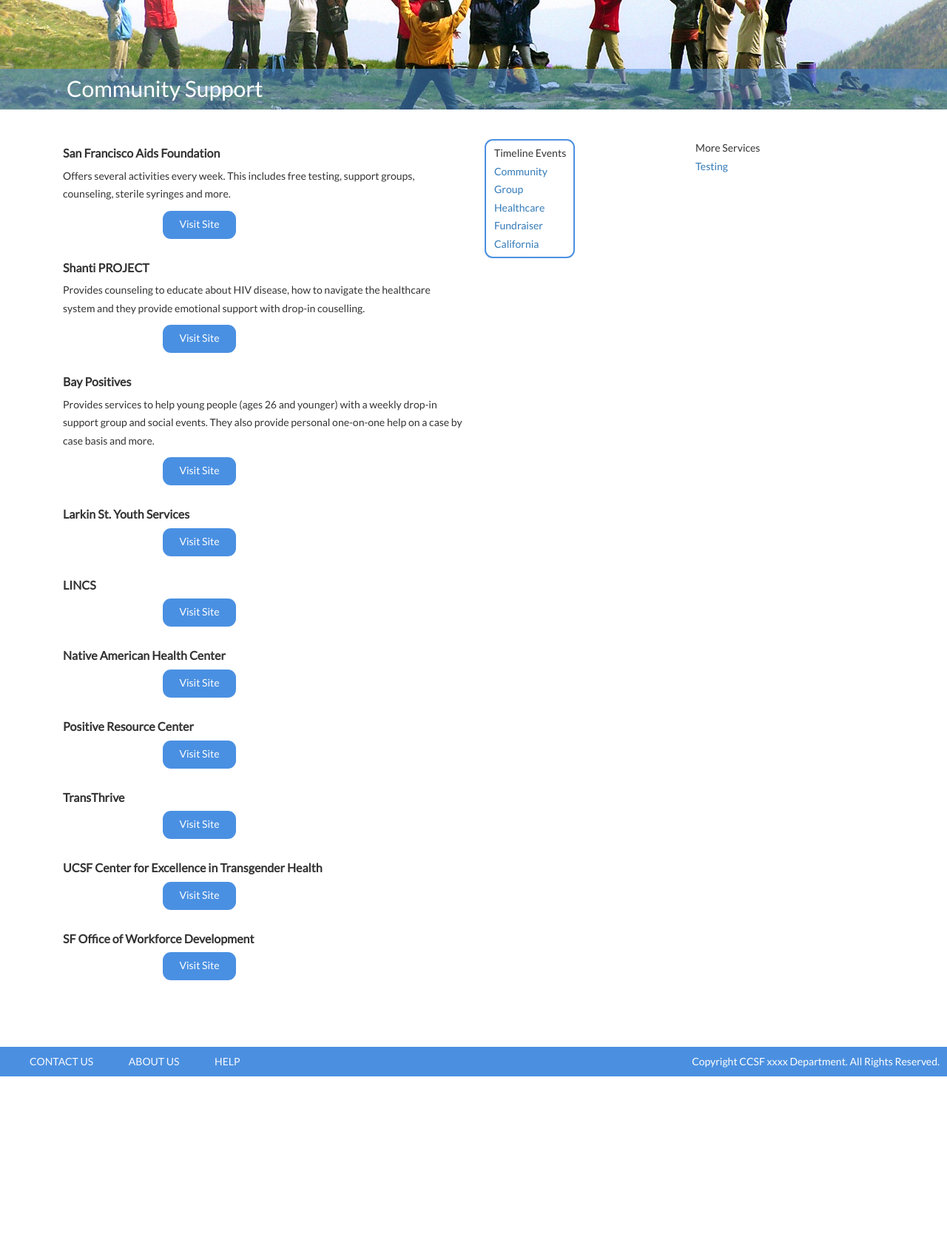
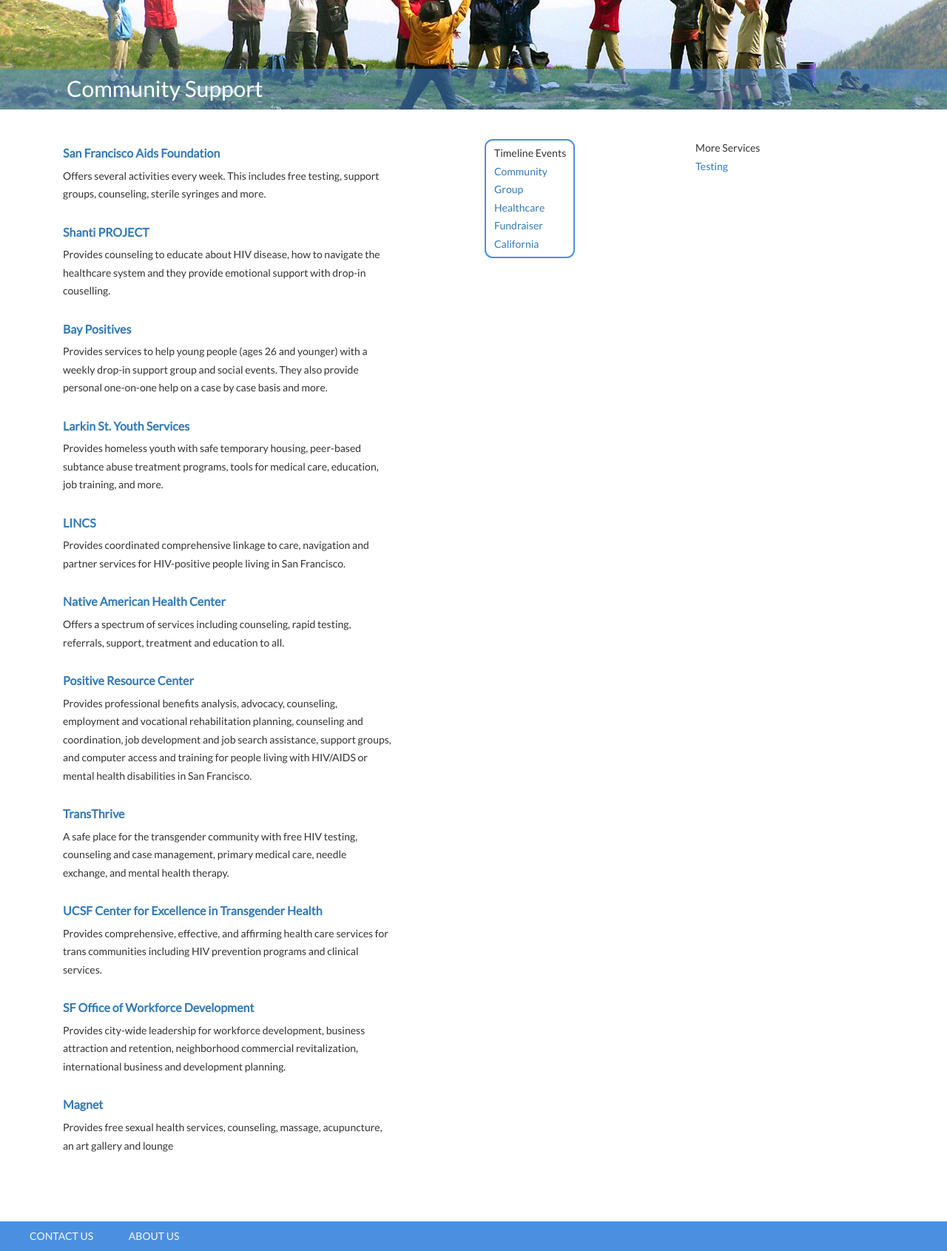
Before and after one commit to RadBitt/HIV-Timeline, a PHP site: page /support in a window 1280 px wide. Shown: the part 333-2024 px from the top of the page at 74% size. Before the commit the page ends 1788 px from the top, so only its background shows below. Run offline with PHP 8.4, Linux system fonts and the light colour scheme.

Commit message:
removed timeline events box from about us, classes, and videos
also removed Help and Copyright

```diff
--- a/footer.php
+++ b/footer.php
@@ -4,10 +4,8 @@
               <ul>
                 <li><a href="#">Contact Us</a></li>
                 <li><a href="about<?php echo $ext ?>">About Us</a></li>
-                <li><a href="#">Help</a></li>
               </ul>
             </div>
-            <p>Copyright CCSF xxxx Department. All Rights Reserved.</p>
           </div>
 
         <!-- Footer Block End -->
--- a/static/css/main.css
+++ b/static/css/main.css
@@ -325,11 +325,6 @@ ul {
   color: #f8f8ff;
 }
 
-#footer p {
-  margin: 10px 10px;
-  overflow: hidden;
-}
-
 /*
 *  ============================================================================
 *  Breakpoints
@@ -377,4 +372,8 @@ ul {
   .centerBlock {
     display: block;
   }
+
+  .heading-text {
+    width: 100%;
+  }
 }
--- a/support.php
+++ b/support.php
@@ -13,95 +13,68 @@
 	</div>
 
 	<div class="container">
-		<div class="content col-md-6 col-sm-12">
+		<div class="content col-md-5 col-sm-12">
 			<section class="partner">
-				<h4>San Francisco Aids Foundation</h4>
+				<h4><a href="http://www.sfaf.org/">San Francisco Aids Foundation</a></h4>
 				<p>Offers several activities every week. This includes free testing, support groups, counseling, sterile syringes and more.</p>
-				<div class="button-wrap">
-					<a href="http://www.sfaf.org/" class="btn btn-default button-link">Visit Site</a>
-				</div>
 			</section>
 
 			<section class="partner">
-				<h4>Shanti PROJECT</h4>
+				<h4><a href="http://www.shanti.org/">Shanti PROJECT</a></h4>
 				<p>Provides counseling to educate about HIV disease, how to navigate the healthcare system and they provide emotional support with drop-in couselling.</p>
-				<div class="button-wrap">
-					<a href="http://www.shanti.org/" class="btn btn-default button-link">Visit Site</a>
-				</div>
 			</section>
 
 			<section class="partner">
-				<h4>Bay Positives</h4>
+				<h4><a href="http://www.baypositives.org/">Bay Positives</a></h4>
 				<p>Provides services to help young people (ages 26 and younger) with a weekly drop-in support group and social events. They also provide personal one-on-one help on a case by case basis and more.</p>
-				<div class="button-wrap">
-					<a href="http://www.baypositives.org/" class="btn btn-default button-link">Visit Site</a>
-				</div>
 			</section>
 
 			<!--<section class="partner">-->
 			<!--	<h4>AIDS Walk San Francisco</h4>-->
 			<!--	<p>is a yearly fundraiser event. Since 1987, AIDS Walk San Francisco has raised $86 million for HIV programs and services in the Bay Area and has grown into the largest AIDS fundraising even in Northern California.</p>-->
-			<!--	<div class="button-wrap">-->
-			<!--		<a href="https://sf.aidswalk.net/" class="btn btn-default button-link">Visit Site</a>-->
-			<!--	</div>-->
 			<!--</section>-->
 
 			<section class="partner">
-				<h4>Larkin St. Youth Services</h4>
-				<p></p>
-				<div class="button-wrap">
-					<a href="http://larkinstreetyouth.org/" class="btn btn-default button-link">Visit Site</a>
-				</div>
+				<h4><a href="http://larkinstreetyouth.org/">Larkin St. Youth Services</a></h4>
+				<p>Provides homeless youth with safe temporary housing, peer-based subtance abuse treatment programs, tools for medical care, education, job training, and more.</p>
 			</section>
 
 			<section class="partner">
-			    <h4>LINCS</h4>
-			    <p></p>
-			    <div class="button-wrap">
-			        <a href="http://www.sfhiv.org/our-services/linkage-integration-navigation-and-comprehensive-services-lincs/" class="btn btn-defualt button-link">Visit Site</a>
-			    </div>
+			    <h4><a href="http://www.sfhiv.org/our-services/linkage-integration-navigation-and-comprehensive-services-lincs">LINCS</a></h4>
+			    <p>Provides coordinated comprehensive linkage to care, navigation and partner services for HIV-positive people living in San Francisco.</p>
 			</section>
 
 			<section class="partner">
-			    <h4>Native American Health Center</h4>
-			    <p></p>
-			    <div class="button-wrap">
-			        <a href="http://www.nativehealth.org/content/san-francisco-0" class="btn btn-default button-link">Visit Site</a>
-			    </div>
+			    <h4><a href="http://www.nativehealth.org/content/san-francisco-0">Native American Health Center</a></h4>
+			    <p>Offers a spectrum of services including counseling, rapid testing, referrals, support, treatment and education to all.</p>
 			</section>
 
 			<section class="partner">
-				<h4>Positive Resource Center</h4>
-				<p></p>
-				<div class="button-wrap">
-					<a href="http://www.positiveresource.org/" class="btn btn-default button-link">Visit Site</a>
-				</div>
+				<h4><a href="http://www.positiveresource.org/">Positive Resource Center</a></h4>
+				<p>Provides professional benefits analysis, advocacy, counseling,  employment and vocational rehabilitation planning, counseling and coordination, job development and job search assistance, support groups, and computer access and training for people living with HIV/AIDS or mental health disabilities in San Francisco.</p>
 			</section>
 
 			<section class="partner">
-			    <h4>TransThrive</h4>
-			    <p></p>
-			    <div class="button-wrap">
-			        <a href="http://apiwellness.org/site/transthrive/" class="btn btn-default button-link">Visit Site</a>
-			    </div>
+			    <h4><a href="http://apiwellness.org/site/transthrive/">TransThrive</a></h4>
+			    <p>A safe place for the transgender community with free HIV testing, counseling and case management, primary medical care, needle exchange, and mental health therapy.</p>
 			</section>
 
 			<section class="partner">
-				<h4>UCSF Center for Excellence in Transgender Health</h4>
-				<p></p>
-				<div class="button-wrap">
-					<a href="http://transhealth.ucsf.edu/" class="btn btn-default button-link">Visit Site</a>
-				</div>
+				<h4><a href="http://transhealth.ucsf.edu/">UCSF Center for Excellence in Transgender Health</a></h4>
+				<p>Provides comprehensive, effective, and affirming health care services for trans communities including HIV prevention programs and clinical services.</p>
 			</section>
 
 			<section class="partner">
-				<h4>SF Office of Workforce Development</h4>
-				<p></p>
-				<div class="button-wrap">
-					<a href="http://oewd.org/" class="btn btn-default button-link">Visit Site</a>
-				</div>
+				<h4><a href="http://oewd.org/">SF Office of Workforce Development</a></h4>
+				<p>Provides city-wide leadership for workforce development, business attraction and retention, neighborhood commercial revitalization, international business and development planning.</p>
 			</section>
+
+			<section class="partner">
+				<h4><a href="http://www.magnetsf.org/">Magnet</a></h4>
+				<p>Provides free sexual health services, counseling, massage, acupuncture, an art gallery and lounge</p>
 		</div>
+
+		<div class="col-md-1 col-sm-12"></div>
 
 		<div class="timeline-events-container col-md-3 col-sm-12">
 			<div class="centerBlock">
```
Also changed, not shown: about.php (+5 -3 lines), classes.php (+4 -10 lines), videos.php (+3 -11 lines).
